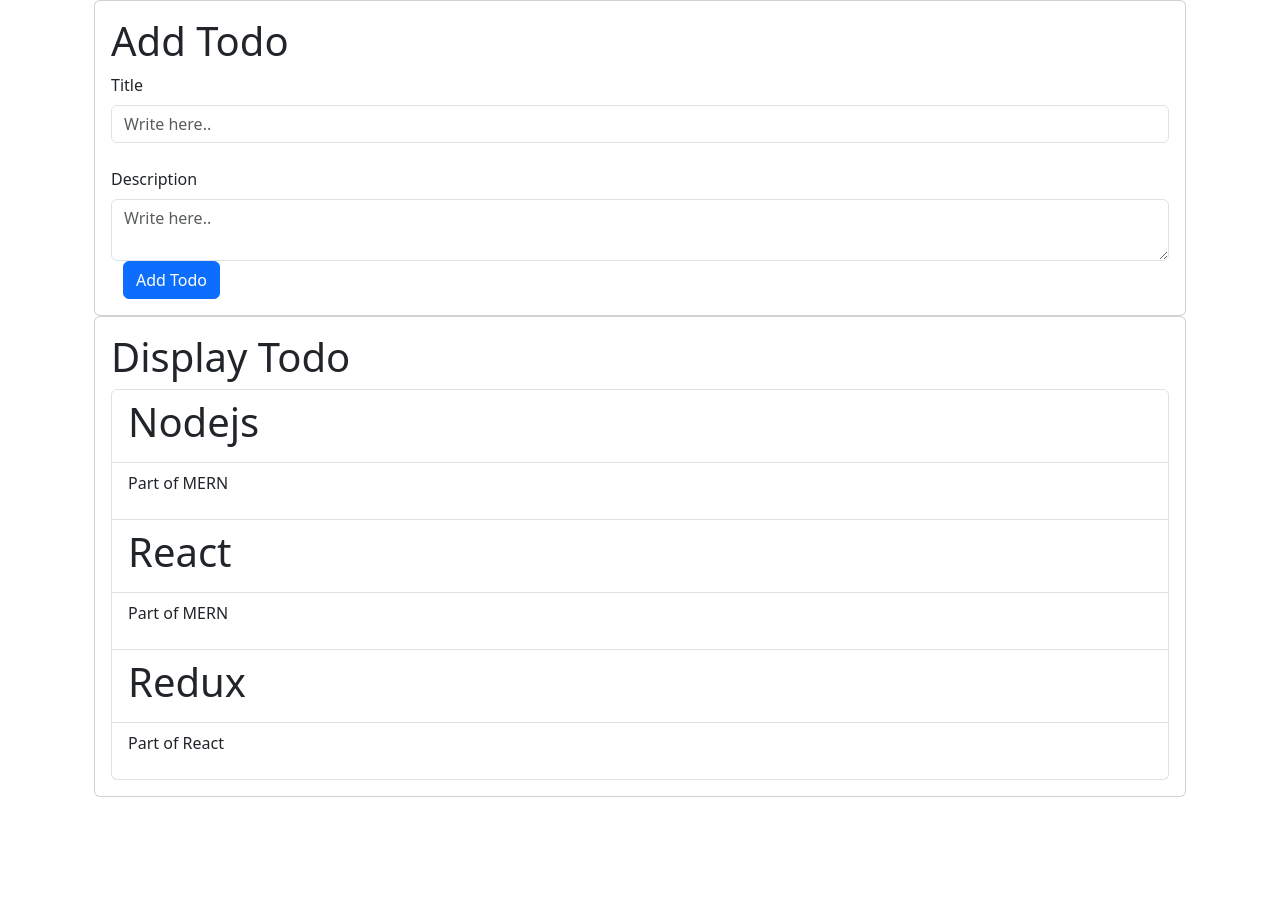
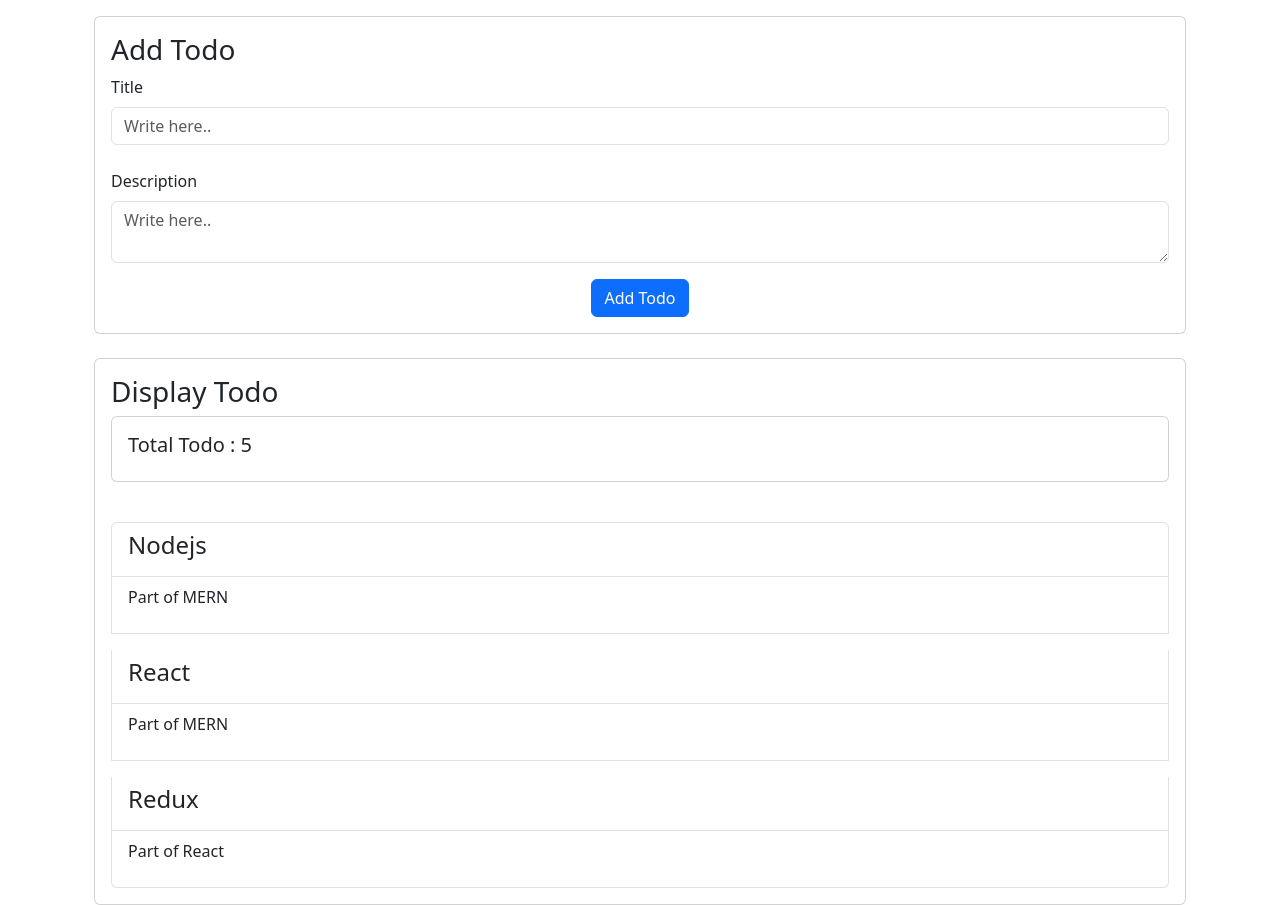
Before and after one commit to hmfaaiz/todo-react-redux, a React (Create React App) app: page / in a window 1280 px wide. Before the commit the page ends 800 px from the top, so only its background shows below. Built offline with nearby package versions, Linux system fonts and the light colour scheme.

Commit message:
UI completed

```diff
--- a/src/components/AddTodo.jsx
+++ b/src/components/AddTodo.jsx
@@ -10,12 +10,12 @@
         console.log(todo)
     }
     return (
-        <Container>
+        <Container className='mt-3'>
             <Row >
                 <Col >
                     <Card>
                         <Card.Body>
-                            <h1>Add Todo</h1>
+                            <h3>Add Todo</h3>
                             <Form onSubmit={handleSubmit}>
                                 <Form.Group className='mb-4'>
                                     <Form.Label>Title</Form.Label>
@@ -27,7 +27,7 @@
                                     <Form.Control as={"textarea"} placeholder='Write here..'
                                      value={todo.desc} onChange={(e)=>setTodo({...todo,desc:e.target.value})}></Form.Control>
                                 </Form.Group>
-                                <Container >
+                                <Container className='mt-3 text-center'>
                                     <Button type='Submit'>
                                         Add Todo
                                     </Button>
--- a/src/components/CountTodo.jsx
+++ b/src/components/CountTodo.jsx
@@ -1,12 +1,14 @@
 import React from 'react'
+import { Card } from 'react-bootstrap'
 
 const CountTodo = () => {
   return (
-    <div>
-
-    </div>
+   <Card>
+    <Card.Body>
+        <h5>Total Todo : 5</h5>
+    </Card.Body>
+   </Card>
   )
 }
 
 export default CountTodo
-fce
--- a/src/components/DisplayTodo.jsx
+++ b/src/components/DisplayTodo.jsx
@@ -1,21 +1,24 @@
 import React, { useState } from 'react'
 import { Card, Container, Row, Col, Form, Button, ListGroup, ListGroupItem } from 'react-bootstrap'
+import CountTodo from './CountTodo'
+
 const DisplayTodo = () => {
     const [todos, setTodos] = useState([{ title: 'Nodejs', desc: 'Part of MERN' },
         { title: 'React', desc: 'Part of MERN' }, { title: 'Redux', desc: 'Part of React' }])
     return (
-        <Container>
+        <Container className='mt-4'>
             <Row>
                 <Col >
                     <Card>
                         <Card.Body>
-                            <h1>Display Todo</h1>
-                            <ListGroup>
+                            <h3>Display Todo</h3>
+                            <CountTodo/>
+                            <ListGroup className='mt-4'>
                                 {
                                 todos.map((item,i) => (
                                     <>
-                                    <ListGroup.Item>
-                                          <h1>{item.title}</h1>
+                                    <ListGroup.Item className='mt-3'>
+                                          <h4>{item.title}</h4>
                                     </ListGroup.Item>
                                     <ListGroup.Item>
                                           <p>{item.desc}</p>
```
